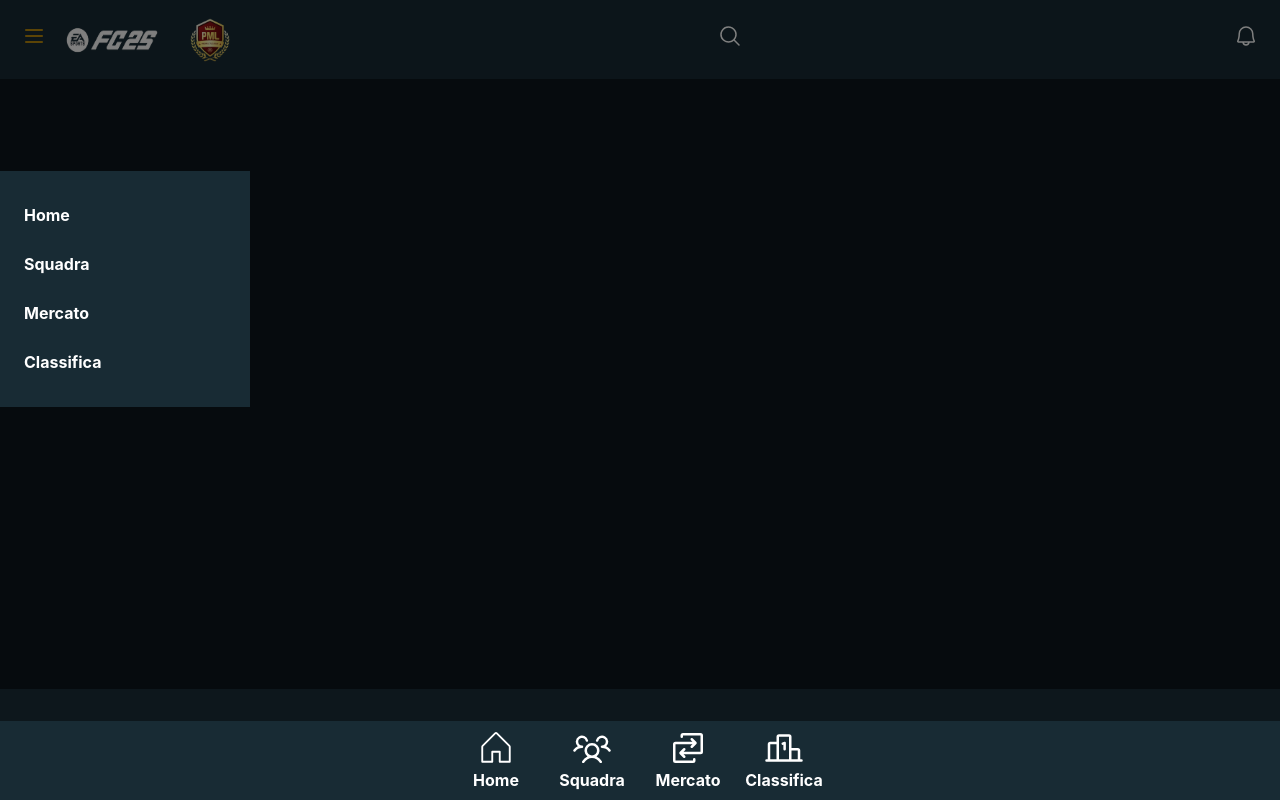
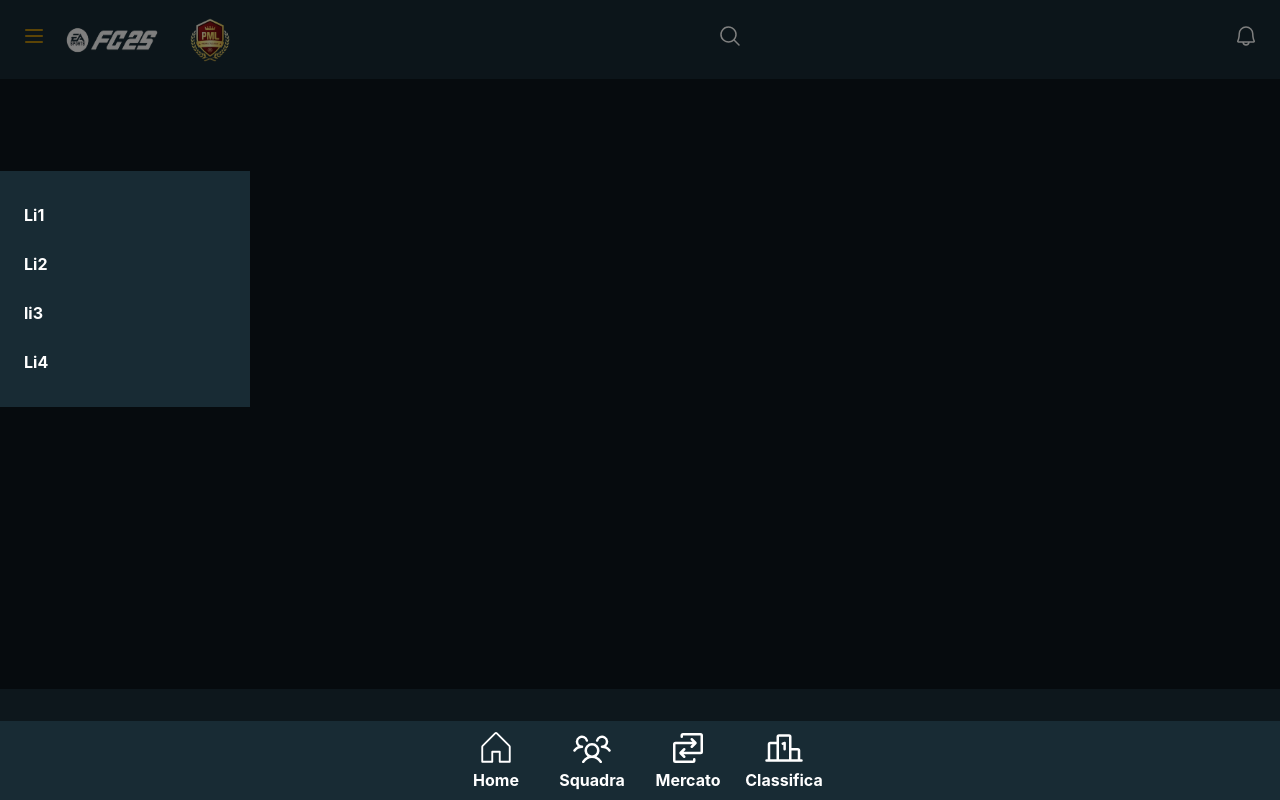
Before and after one commit to ilVicDeGiorgio/ASDAmaroni08, a Next.js app: page / in a window 1280 px wide. Both pictures are taken after a click on the button 34 px from the left and 39 px from the top of the page. Built offline with nearby package versions, Linux system fonts and the light colour scheme.

Commit message:
Fixed headbar

```diff
--- a/components/Headbar/Headbar.tsx
+++ b/components/Headbar/Headbar.tsx
@@ -3,8 +3,8 @@
 import React, { ReactElement, useState } from 'react';
 import Link from 'next/link';
 import { PiList, PiBell, PiMagnifyingGlass, PiLog } from 'react-icons/pi';
-import Image from 'next/image'; // Importa il componente Image di Next.js
-import logo1 from '/public/FC25.png'; // Importa l'immagine come modulo
+import Image from 'next/image';
+import logo1 from '/public/FC25.png';
 import logo2 from '/public/PML.png';
 import styles from './headbar.module.scss';
 import clsx from 'clsx';
@@ -23,20 +23,10 @@ export default function Headbar(): ReactElement {
           <PiList />
         </button>
         <Link href="/" className={styles.logo}>
-          <Image
-            src={logo1} // Usa l'immagine importata
-            alt="Logo1"
-            height={74} // Imposta l'altezza dell'immagine
-            width={120} // Imposta la larghezza dell'immagine
-          />
+          <Image src={logo1} alt="Logo1" height={74} width={120} />
         </Link>
         <Link href="/" className={styles.logo}>
-          <Image
-            src={logo2} // Usa l'immagine importata
-            alt="Logo2"
-            height={44} // Imposta l'altezza dell'immagine
-            width={44} // Imposta la larghezza dell'immagine
-          />
+          <Image src={logo2} alt="Logo2" height={44} width={44} />
         </Link>
       </div>
       <div className={clsx(styles.centerSection, { [styles.searchVisible]: isSearchVisible })}>
@@ -64,22 +54,22 @@ export default function Headbar(): ReactElement {
             <ul>
               <li>
                 <Link href="/home" onClick={closeMenu}>
-                  Home
+                  Li1
                 </Link>
               </li>
               <li>
                 <Link href="/squadra" onClick={closeMenu}>
-                  Squadra
+                  Li2
                 </Link>
               </li>
               <li>
                 <Link href="/mercato" onClick={closeMenu}>
-                  Mercato
+                  li3
                 </Link>
               </li>
               <li>
                 <Link href="/classifica" onClick={closeMenu}>
-                  Classifica
+                  Li4
                 </Link>
               </li>
             </ul>
```
